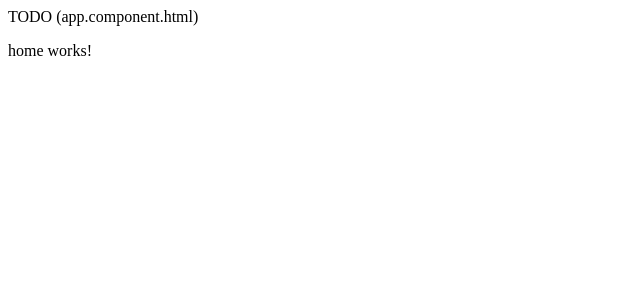
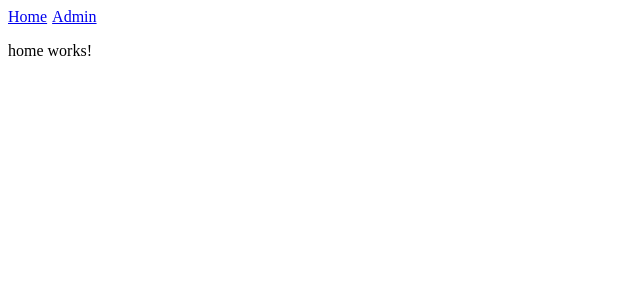
Before and after one commit to marbug/angular-lazyload, an Angular app: page /home in a window 1280 px wide. Shown: the top 300 px of the page, without its empty margins (0-640 px from the left). Built offline with nearby package versions, Linux system fonts and the light colour scheme.

Commit message:
add navigation menu

```diff
--- a/src/app/app.component.html
+++ b/src/app/app.component.html
@@ -1,4 +1,5 @@
 <div>
-  TODO (app.component.html)
+  <a routerLink="home" class="app-angular-menu-link">Home</a>
+  <a routerLink="admin" class="app-angular-menu-link">Admin</a>
 </div>
 <router-outlet></router-outlet>
--- a/src/app/app.component.scss
+++ b/src/app/app.component.scss
@@ -0,0 +1,3 @@
+.app-angular-menu-link {
+  margin-right: 5px;
+}
```
